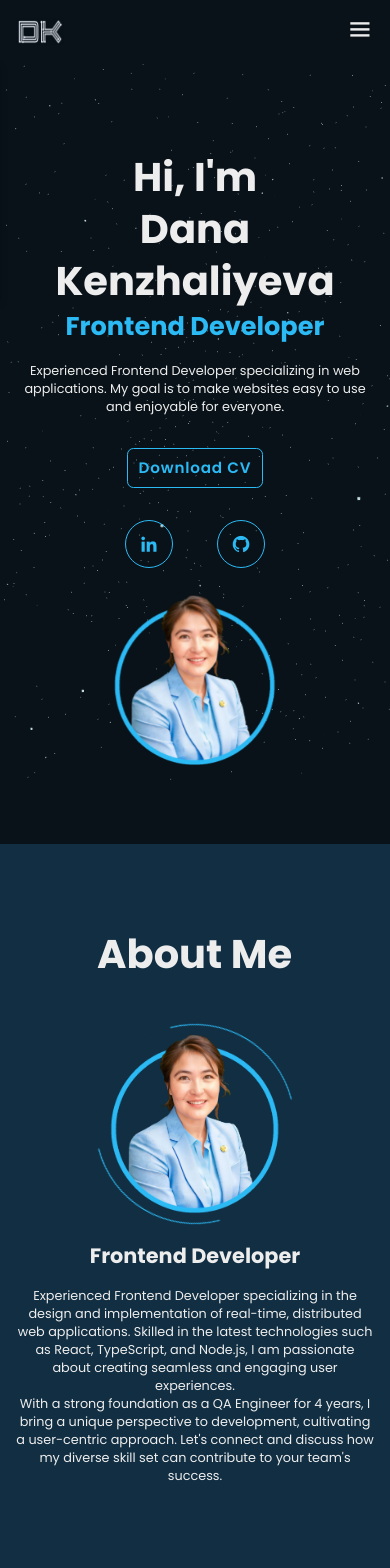
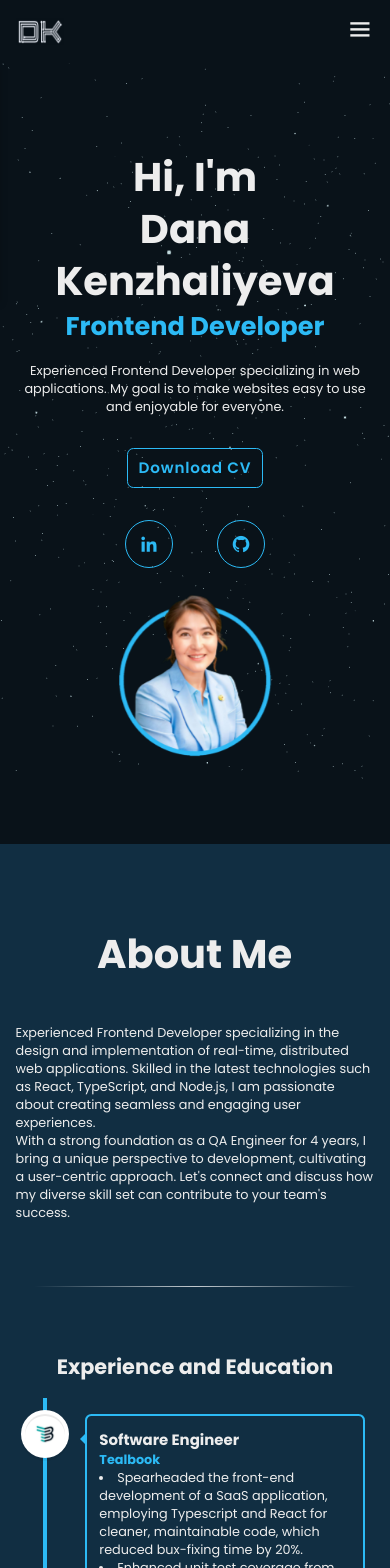
Before and after one commit to danaTealbook/danaTealbook.github.io, a React (Create React App) app: page / in a window 390 px wide. Shown: the top 1568 px of the page. Built offline with nearby package versions, Linux system fonts and the light colour scheme.

Commit message:
Added particles background to the Contact tab. Added responsiveness to About me section

```diff
--- a/public/style.css
+++ b/public/style.css
@@ -46,6 +46,7 @@ body {
 
 .header.sticky {
   background: var(--bg-color);
+  opacity: 0.8;
 }
 
 .logo {
@@ -269,12 +270,6 @@ section {
   }
 }
 
-@keyframes aboutSpinner {
-  100% {
-    transform: translate(-50%, -50%) rotate(360deg);
-  }
-}
-
 .about {
   display: flex;
   justify-content: center;
@@ -291,40 +286,29 @@ section {
   text-align: center;
 }
 
+.about-image-and-text {
+  display: grid;
+  grid-template-columns: 30% 70%;
+
+  justify-content: center;
+  align-items: center;
+  margin: 0 auto;
+  overflow: hidden;
+}
+
 .about-img {
-  position: relative;
-  width: 25rem;
-  height: 25rem;
-  border-radius: 50%;
   display: flex;
   justify-content: center;
-  align-items: center;
-  /* background: greenyellow; */
 }
 
 .about-img img {
-  width: 90%;
-  border-radius: 50%;
-  /* border: .2rem solid var(--highlight-color); */
-}
-
-.about-img .circle-spin {
-  position: absolute;
-  top: 50%;
-  left: 50%;
-  transform: translate(-50%, -50%) rotate(0);
   width: 100%;
-  height: 100%;
-  border-radius: 50%;
-  border-top: 0.2rem solid var(--secondary-bg-color);
-  border-bottom: 0.2rem solid var(--secondary-bg-color);
-  border-left: 0.2rem solid var(--highlight-color);
-  border-right: 0.2rem solid var(--highlight-color);
-  animation: aboutSpinner 8s linear infinite;
+  border-radius: 3rem;
 }
 
 .about-content {
-  text-align: center;
+  padding: 4% 8%;
+  color: var(--text-color);
 }
 
 .subheading {
@@ -332,8 +316,21 @@ section {
 }
 
 .about-content p {
-  font-size: 1.6rem;
-  margin: 2rem 0 3rem;
+  text-align: left;
+  font-size: clamp(1.6rem, 1vw + 1rem, 4rem);
+}
+
+hr {
+  border: 0;
+  height: 1px;
+  width: 90%;
+  margin-top: 6rem;
+  background-image: linear-gradient(
+    to right,
+    rgba(0, 0, 0, 0),
+    rgba(255, 255, 255, 0.75),
+    rgba(0, 0, 0, 0)
+  );
 }
 
 .marginTop {
@@ -600,6 +597,14 @@ section {
     font-size: 50%;
   }
 
+  .about-image-and-text {
+    grid-template-columns: 0% 100%;
+    /* border-radius: 0; */
+  }
+  .about-content {
+    padding: 0;
+  }
+
   .home-content h1 {
     display: flex;
     flex-direction: column;
--- a/src/App.js
+++ b/src/App.js
@@ -1,4 +1,4 @@
-import React from "react";
+import React, { useEffect, useState } from "react";
 import AboutMe from "./components/AboutMe";
 import Skills from "./components/Skills";
 import ContactMe from "./components/ContactMe";
@@ -8,13 +8,24 @@ import Header from "./components/Header";
 import "animate.css";
 
 export default function App() {
+  const [activeTab, setActiveTab] = useState("home");
+  const [showParticles, setShowParticles] = useState(false);
+
+  useEffect(() => {
+    if (activeTab === "contact") {
+      setShowParticles(true);
+    } else {
+      setShowParticles(false);
+    }
+  }, [activeTab]);
+
   return (
     <>
-      <Header />
+      <Header activeTab={activeTab} setActiveTab={setActiveTab} />
       <MainPage />
       <AboutMe />
       <Skills />
-      <ContactMe />
+      <ContactMe showParticles={showParticles} />
       <Footer />
     </>
   );
--- a/src/components/AboutMe.js
+++ b/src/components/AboutMe.js
@@ -9,19 +9,20 @@ export default function AboutMe() {
         <h2 className="heading">About Me</h2>
       </SlideEffect>
 
-      <SlideEffect inAnimation="animate__animated animate__pulse">
+      <div className="about-image-and-text">
+        {/* <SlideEffect inAnimation="animate__animated animate__pulse"> */}
         <div className="about-img">
           <img src="images/about.png" alt="about-me" />
-          <span className="circle-spin"></span>
         </div>
-      </SlideEffect>
+        {/* </SlideEffect> */}
 
-      <SlideEffect
-        inAnimation="animate__animated animate__fadeIn"
-        outAnimation="animate__animated animate__fadeOut"
-      >
+        {/* <SlideEffect
+          inAnimation="animate__animated animate__fadeIn"
+          outAnimation="animate__animated animate__fadeOut"
+        > */}
         <div className="about-content">
-          <h3 className="subheading">Frontend Developer</h3>
+          {/* <h3 className="subheading">Frontend Developer</h3> */}
+          {/* <div className="content"> */}
           <p>
             Experienced Frontend Developer specializing in the design and
             implementation of real-time, distributed web applications. Skilled
@@ -32,9 +33,12 @@ export default function AboutMe() {
             user-centric approach. Let's connect and discuss how my diverse
             skill set can contribute to your team's success.
           </p>
+          {/* </div> */}
         </div>
-      </SlideEffect>
+        {/* </SlideEffect> */}
+      </div>
 
+      <hr />
       <h3 className="subheading marginTop">Experience and Education</h3>
       <WorkExperience />
     </section>
--- a/src/components/ContactMe.js
+++ b/src/components/ContactMe.js
@@ -1,9 +1,12 @@
 import React from "react";
 import SlideEffect from "./SlideEffect";
+import ParticlesBackground from "./ParticlesBackground";
 
-export default function ContactMe() {
+export default function ContactMe({ showParticles }) {
   return (
     <section className="contact" id="contact">
+      {showParticles && <ParticlesBackground />}
+
       <SlideEffect inAnimation="animate__animated animate__pulse">
         <h2 className="heading">Contact Me</h2>
       </SlideEffect>
--- a/src/components/Header.js
+++ b/src/components/Header.js
@@ -1,8 +1,7 @@
 import React, { useState, useEffect } from "react";
 
-export default function Header() {
+export default function Header({ activeTab, setActiveTab }) {
   const [menuIsOpen, setMenuIsOpen] = useState(false);
-  const [activeTab, setActiveTab] = useState("home");
   const [isHeaderSticky, setHeaderSticky] = useState(false);
 
   useEffect(() => {
--- a/src/components/MainPage.js
+++ b/src/components/MainPage.js
@@ -73,7 +73,7 @@ export default function MainPage() {
         </div>
 
         <div className="home-img">
-          <img src="images/about.png" alt="home-image" />
+          <img src="images/mainPhoto.png" alt="home-image" />
         </div>
       </section>
     </div>
--- /dev/null
+++ b/src/components/ParticlesBackground.jsx
@@ -0,0 +1,172 @@
+import { useEffect, useMemo, useState } from "react";
+import Particles, { initParticlesEngine } from "@tsparticles/react";
+// import { loadAll } from "@tsparticles/all"; // if you are going to use `loadAll`, install the "@tsparticles/all" package too.
+// import { loadFull } from "tsparticles"; // if you are going to use `loadFull`, install the "tsparticles" package too.
+import { loadSlim } from "@tsparticles/slim"; // if you are going to use `loadSlim`, install the "@tsparticles/slim" package too.
+// import { loadBasic } from "@tsparticles/basic"; // if you are going to use `loadBasic`, install the "@tsparticles/basic" package too.
+
+const ParticlesBackground = () => {
+  const [init, setInit] = useState(false);
+
+  useEffect(() => {
+    initParticlesEngine(async (engine) => {
+      //await loadAll(engine);
+      //await loadFull(engine);
+      await loadSlim(engine);
+      //await loadBasic(engine);
+    }).then(() => {
+      setInit(true);
+    });
+  }, []);
+
+  const particlesLoaded = (container) => {
+    console.log(container);
+  };
+
+  const options = useMemo(
+    () => ({
+      // background: {
+      //   color: {
+      //     value: "transparent",
+      //   },
+      // },
+      fullScreen: {
+        enable: true,
+        zIndex: -100,
+      },
+      fpsLimit: 120,
+      interactivity: {
+        events: {
+          onClick: {
+            enable: true,
+            mode: "push",
+          },
+          onHover: {
+            enable: true,
+            // mode: "repulse",
+            mode: "attract",
+            parallax: {
+              enable: false,
+              force: 2,
+              smooth: 10,
+            },
+          },
+        },
+        modes: {
+          push: {
+            quantity: 4,
+          },
+          repulse: {
+            distance: 200,
+            duration: 0.4,
+          },
+          trail: {
+            delay: 0.005,
+            pauseOnStop: true,
+            quantity: 5,
+            particles: {
+              color: {
+                value: "#ff0000",
+                animation: {
+                  enable: true,
+                  speed: 400,
+                  sync: true,
+                },
+              },
+              collisions: {
+                enable: false,
+              },
+              links: {
+                enable: false,
+              },
+              move: {
+                outModes: {
+                  default: "destroy",
+                },
+                speed: 2,
+              },
+              size: {
+                value: {
+                  min: 1,
+                  max: 5,
+                },
+                animation: {
+                  enable: true,
+                  speed: 5,
+                  sync: true,
+                  startValue: "min",
+                  destroy: "max",
+                },
+              },
+            },
+          },
+          attract: {
+            distance: 200,
+            duration: 0.4,
+            easing: "ease-out-quad",
+            factor: 1,
+            maxSpeed: 50,
+            speed: 1,
+          },
+        },
+      },
+      particles: {
+        color: {
+          value: "#ffffff",
+        },
+        links: {
+          color: "#ffffff",
+          distance: 150,
+          enable: true,
+          opacity: 0.5,
+          width: 1,
+        },
+        move: {
+          direction: "none",
+          enable: true,
+          outModes: {
+            default: "bounce",
+          },
+          random: false,
+          speed: 6,
+          straight: false,
+        },
+        number: {
+          density: {
+            enable: true,
+          },
+          value: 80,
+        },
+        opacity: {
+          value: 0.5,
+        },
+        shape: {
+          type: "circle",
+          // type: "image",
+          // image: {
+          //   src: "./logo.jpg",
+          // },
+        },
+        size: {
+          value: { min: 1, max: 3 },
+        },
+      },
+      detectRetina: true,
+    }),
+    []
+  );
+
+  if (init) {
+    return (
+      <Particles
+        id="tsparticles"
+        particlesLoaded={particlesLoaded}
+        options={options}
+      />
+    );
+  }
+
+  return <></>;
+};
+
+export default ParticlesBackground;
```
Also changed, not shown: public/images/about.png, public/images/mainPhoto.png (added).
